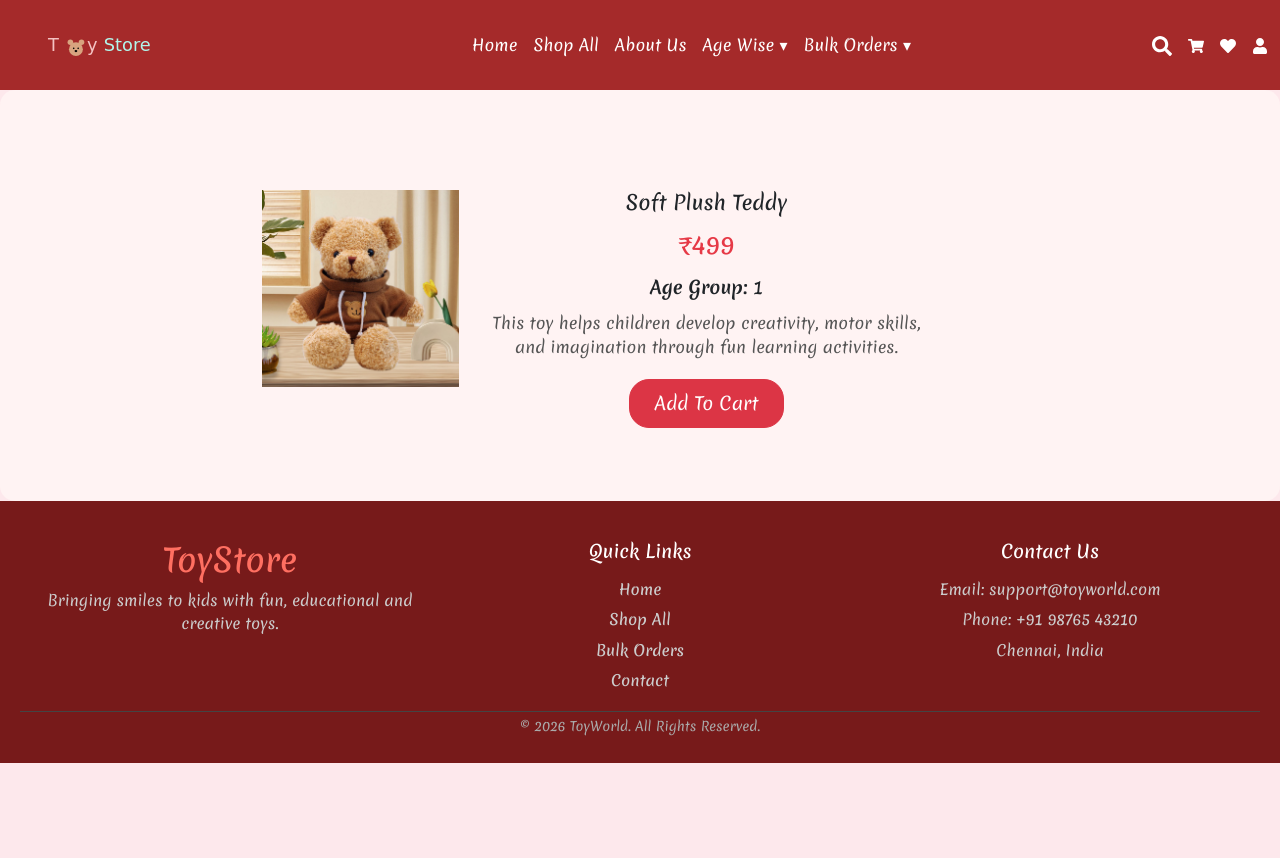
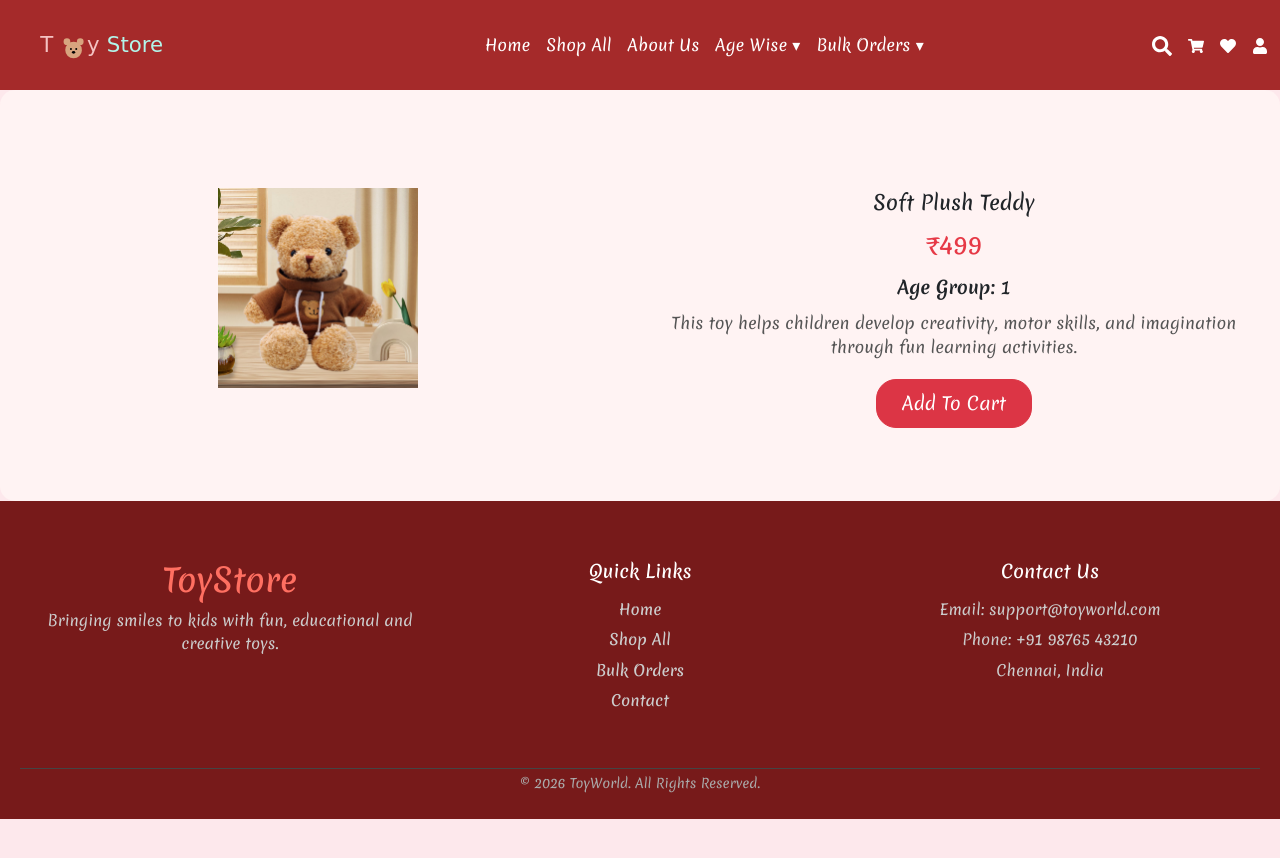
Before and after one commit to gunasri1925-lang/Toys-store, a React (Vite) app: page /product/1 in a window 1280 px wide. Shown: the top 858 px of the page. Built offline with nearby package versions, Linux system fonts and the light colour scheme; a web font is replaced by a local one.

Commit message:
Update global.css

```diff
--- a/src/styles/global.css
+++ b/src/styles/global.css
@@ -21,8 +21,8 @@ img{
 
 .logo-img {
   margin-left: 10px;
-  padding-left: 15px;
-  height: 50px;
+  padding-left: 5px;
+  height: 60px;
   width: auto;
 }
 .navbar {
@@ -398,8 +398,8 @@ img{
   display: grid;
   grid-template-columns: repeat(auto-fit, minmax(220px, 1fr));
   gap: 30px;
-  max-width: 1200px;height: 150px;
-  margin: auto;
+  max-width: 1200px;height: auto;
+  margin: auto;padding: 20px 0;
 }
 
 .footer-section h3 {
@@ -830,14 +830,14 @@ box-shadow:0 10px 25px rgba(0,0,0,0.15);
 }
 .product-details{
 background:#fff3f3;
-border-radius:15px;padding-right:350px;
+border-radius:15px;padding-right:20px;
 }
 
 .product-detail-img{
 width:100%;
 height:300px;
 object-fit:contain;
-margin-bottom:15px;padding-left: 250px;border-radius: 10px;
+margin-bottom:15px;padding: 50px;border-radius: 10px;
 }
 
 .product-title{
@@ -1081,13 +1081,13 @@ padding:8px 15px;
 .bulk-section,
 .bulk-section h2,
 .bulk-section p {
-  text-align: left;margin: 20px;
+  text-align: left;margin: 10px;width: 100%;
 }
 
 /* LIST ALIGNMENT LIKE FIRST SCREENSHOT */
 .corporate-list {
   list-style: none;
-  padding-left: 250px;
+  padding-left: 40px;
   margin-top: 20px;
 }
 
@@ -1114,7 +1114,7 @@ padding:8px 15px;
 /* LIST STYLE LIKE PROFESSIONAL UI */
 .return-list {
   list-style: none;
-  padding-left: 200px;
+  padding-left: 20px;
   margin-top: 30px;
 
 }
```
